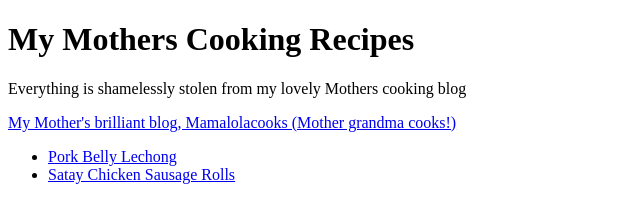
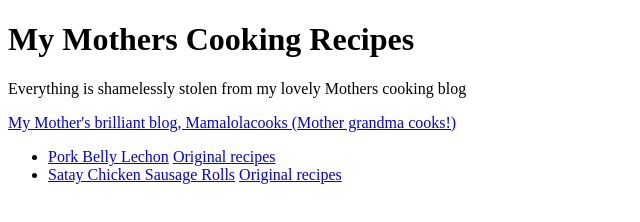
Before and after one commit to jmowlai/odin-recipes, a plain HTML site: page index.html in a window 1280 px wide. Shown: the whole page, without its empty margins (0-640 px from the left). Drawn offline with Linux system fonts and the light colour scheme.

Commit message:
Added link to source

```diff
--- a/index.html
+++ b/index.html
@@ -11,8 +11,8 @@
     <p>Everything is shamelessly stolen from my lovely Mothers cooking blog</p>
     <a href="https://mamalolacooks.com/">My Mother's brilliant blog, Mamalolacooks (Mother grandma cooks!)</a>
     <ul>
-    <li><a href="recipes/pork-belly-lechon.html">Pork Belly Lechong</a></li>
-    <li><a href="recipes/chicken-sausage-rolls.html">Satay Chicken Sausage Rolls</a></li>
+    <li><a href="recipes/pork-belly-lechon.html">Pork Belly Lechon</a> <a href="https://mamalolacooks.com/pork-roast-cebulechon/">Original recipes</a></li>
+    <li><a href="recipes/chicken-sausage-rolls.html">Satay Chicken Sausage Rolls</a> <a href="https://mamalolacooks.com/sausage-chicken-satay/"> Original recipes</a></li>
     </ul>
 </body>
 </html>
```
